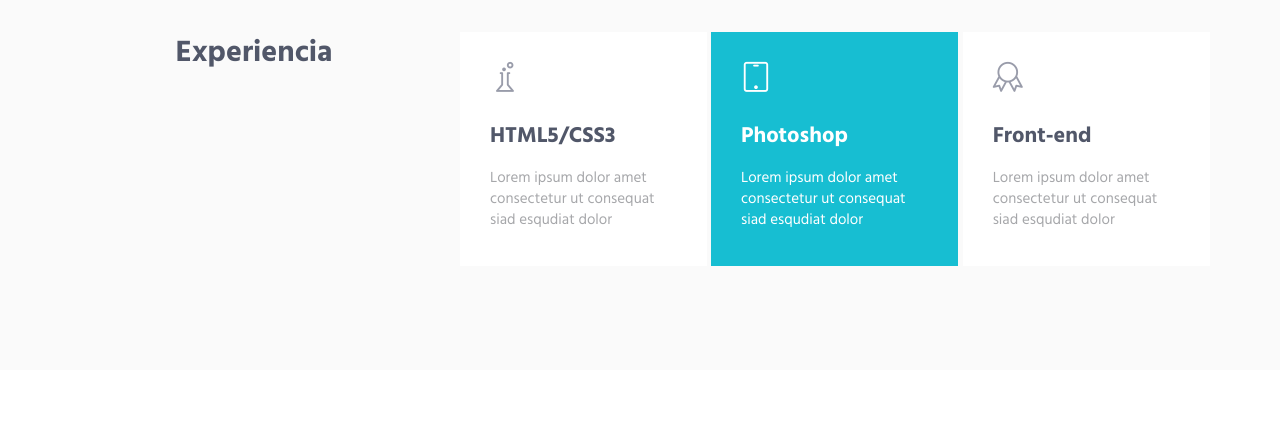
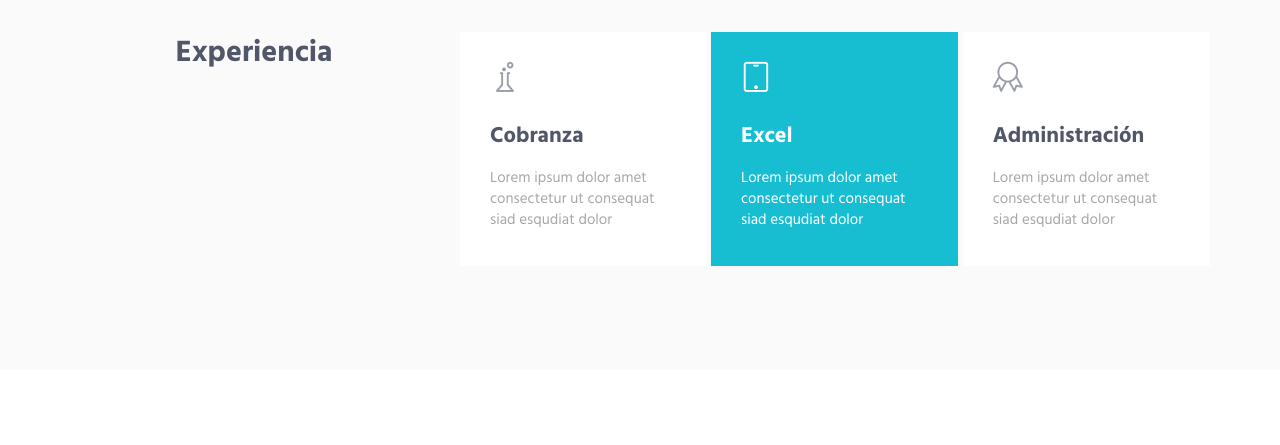
Before and after one commit to cruzmayra/portafolio, a plain HTML site: page aircv/HTML/index.html in a window 1280 px wide. Shown: the part 1340-1785 px from the top of the page. Drawn offline with Linux system fonts and the light colour scheme.

Commit message:
agregando datos de experiencia

```diff
--- a/aircv/HTML/index.html
+++ b/aircv/HTML/index.html
@@ -164,7 +164,7 @@
                                             <i class="service-icon icon-chemistry"></i>
                                         </div>
                                         <div class="service-info">
-                                            <h3>HTML5/CSS3</h3>
+                                            <h3>Cobranza</h3>
                                             <p class="margin-b-5">Lorem ipsum dolor amet consectetur ut consequat siad esqudiat dolor</p>
                                         </div>
                                         <a href="https://themeforest.net/item/metronic-responsive-admin-dashboard-template/4021469?ref=keenthemes" class="content-wrapper-link"></a>
@@ -176,7 +176,7 @@
                                             <i class="service-icon color-white icon-screen-tablet"></i>
                                         </div>
                                         <div class="service-info">
-                                            <h3 class="color-white">Photoshop</h3>
+                                            <h3 class="color-white">Excel</h3>
                                             <p class="color-white margin-b-5">Lorem ipsum dolor amet consectetur ut consequat siad esqudiat dolor</p>
                                         </div>
                                         <a href="https://themeforest.net/item/metronic-responsive-admin-dashboard-template/4021469?ref=keenthemes" class="content-wrapper-link"></a>
@@ -188,7 +188,7 @@
                                             <i class="service-icon icon-badge"></i>
                                         </div>
                                         <div class="service-info">
-                                            <h3>Front-end</h3>
+                                            <h3>Administración</h3>
                                             <p class="margin-b-5">Lorem ipsum dolor amet consectetur ut consequat siad esqudiat dolor</p>
                                         </div>
                                         <a href="https://themeforest.net/item/metronic-responsive-admin-dashboard-template/4021469?ref=keenthemes" class="content-wrapper-link"></a>
```
